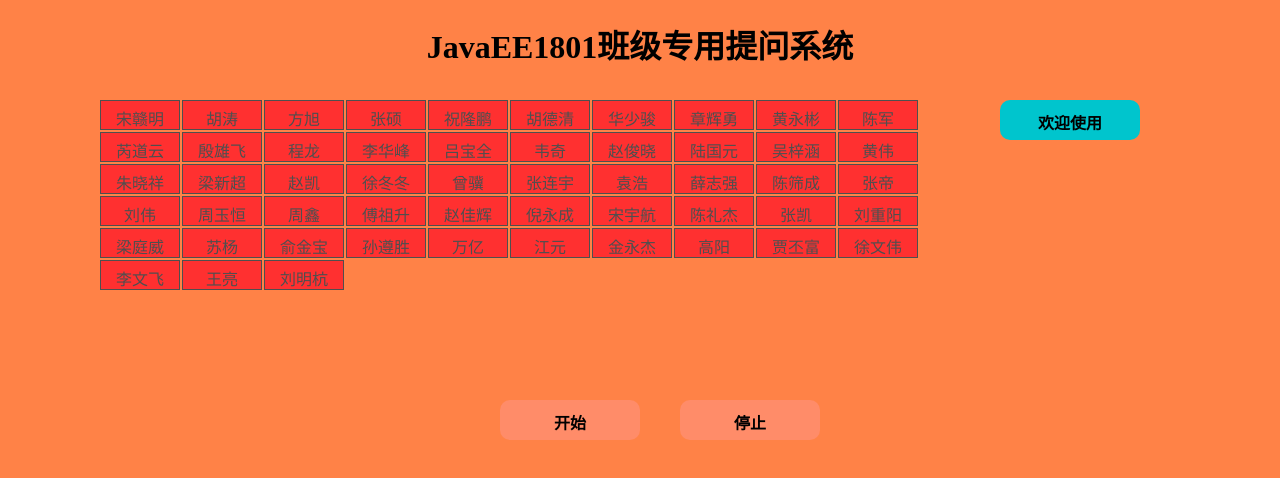
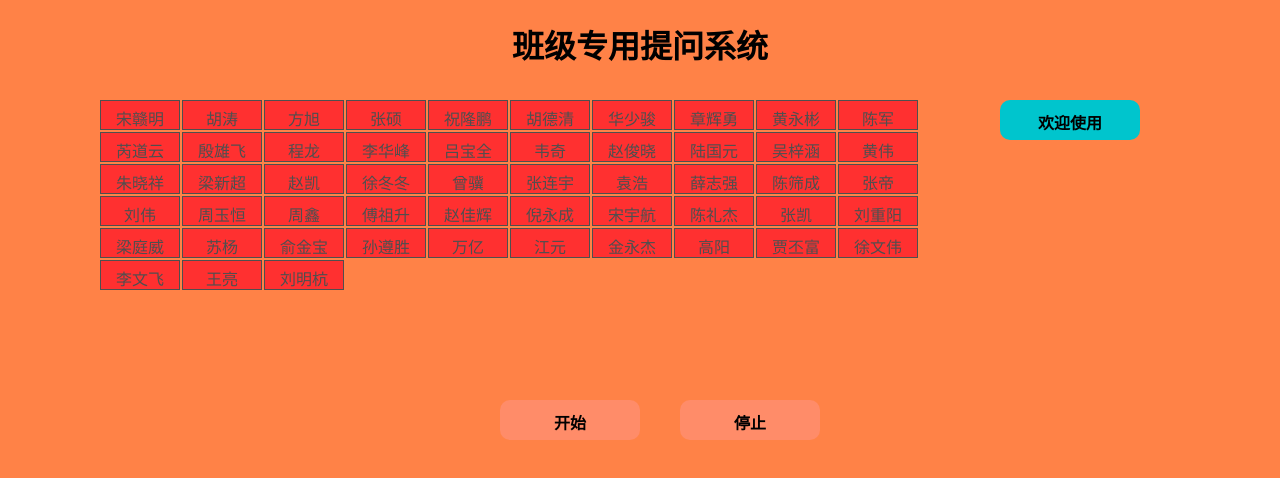
Before and after one commit to fangxucn/fangxucn.github.io, a plain HTML site: page index.html in a window 1280 px wide. Drawn offline with Linux system fonts and the light colour scheme.

Commit message:
Update index.html

```diff
--- a/index.html
+++ b/index.html
@@ -148,7 +148,7 @@
 
 	<body bgcolor="#ff8247">
 		<div align="center">
-			<h1>JavaEE1801班级专用提问系统</h1>
+			<h1>班级专用提问系统</h1>
 		</div>
 
 		<div class="button" style="left:500px;top:400px;" onclick="fun()">开始</div>
```
